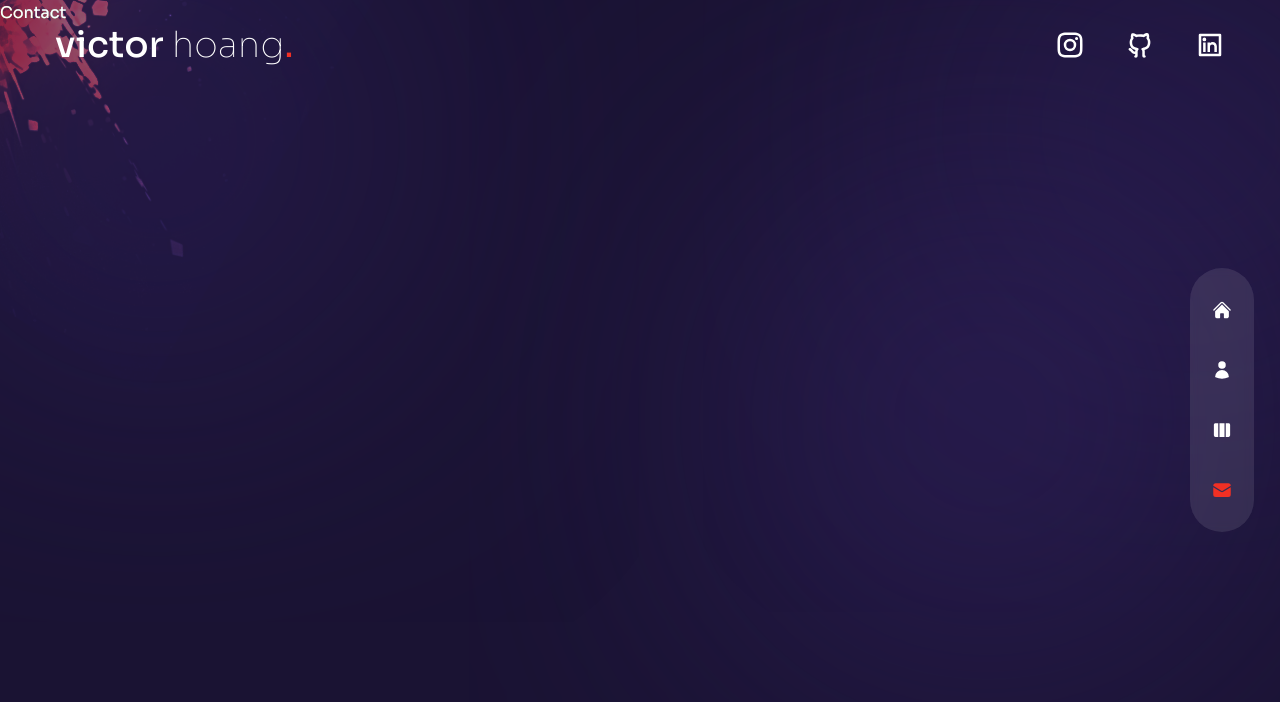
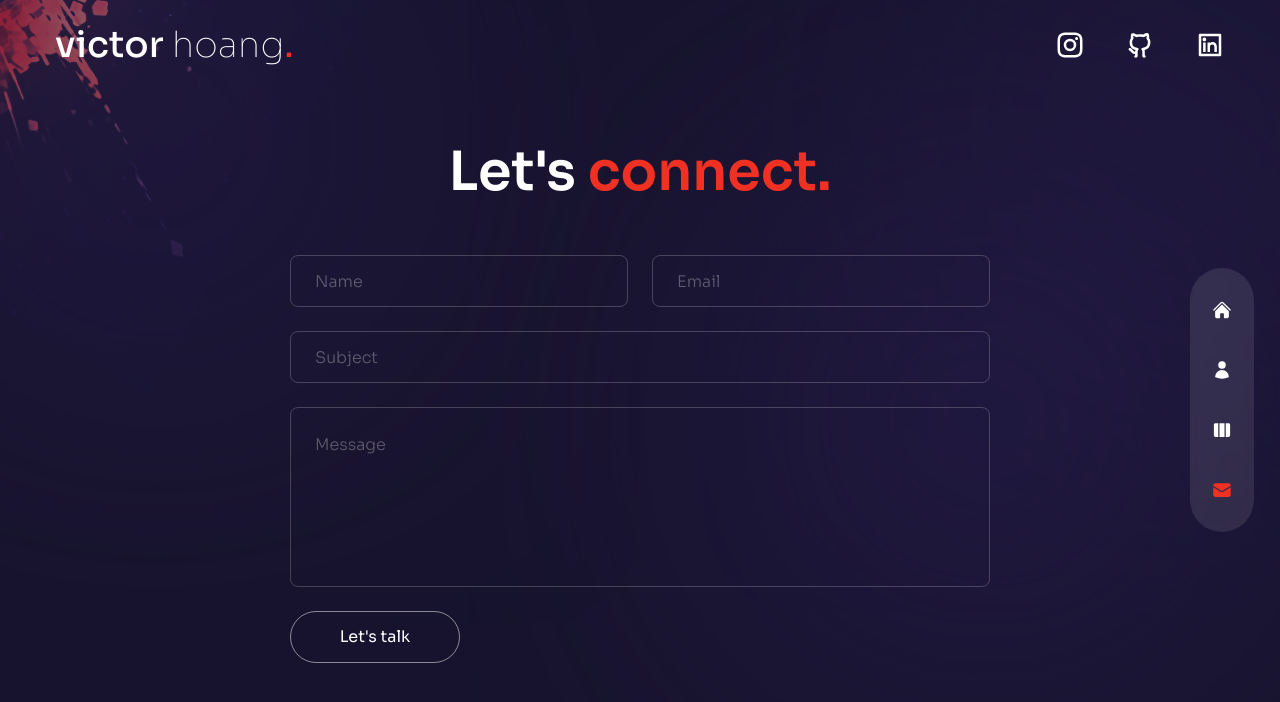
Before and after one commit to VictorH38/vichoang.com-2.0, a Next.js app: page /contact in a window 1280 px wide. Shown: the top 702 px of the page. Built offline with nearby package versions, Linux system fonts and the light colour scheme.

Commit message:
contact page

```diff
--- a/pages/contact/index.js
+++ b/pages/contact/index.js
@@ -1,5 +1,57 @@
+// components
+import Circles from '/components/Circles';
+
+// icons
+import { BsArrowRight } from 'react-icons/bs';
+
+// framer
+import { motion } from 'framer-motion';
+
+// variants
+import { fadeIn } from '../../variants';
+
 const Contact = () => {
-  return <div>Contact</div>;
+  return (
+    <div className='h-full bg-primary/30'>
+      <div className='container mx-auto py-32 text-center xl:text-left flex items-center justify-center h-full'>
+        {/* text & form */}
+        <div className='flex flex-col w-full max-w-[700px]'>
+          {/* text */}
+          <motion.h2
+            variants={fadeIn('up', 0.2)}
+            initial='hidden'
+            animate='show'
+            exit='hidden'
+            className='h2 text-center mb-12'
+          >
+            Let's <span className='text-accent'>connect.</span>
+          </motion.h2>
+          {/* form */}
+          <motion.form
+            variants={fadeIn('up', 0.4)}
+            initial='hidden'
+            animate='show'
+            exit='hidden'
+            className='flex-1 flex flex-col gap-6 w-full mx-auto'
+          >
+            {/* input group */}
+            <div className='flex gap-x-6 w-full'>
+              <input type='text' placeholder='name' className='input' />
+              <input type='text' placeholder='email' className='input' />
+            </div>
+            <input type='text' placeholder='subject' className='input' />
+            <textarea placeholder='message' className='textarea'></textarea>
+            <button className='btn rounded-full border border-white/50 max-w-[170px] px-8 transition-all duration-300 flex items-center justify-center overflow-hidden hover:border-accent group'>
+              <span className='group-hover:-translate-y-[120%] group-hover:opacity-0 transition-all duration-500'>
+                Let's talk
+              </span>
+              <BsArrowRight className='-translate-y-[120%] opacity-0 group-hover:translate-y-0 group-hover:opacity-100 transition-all duration-300 absolute text-[22px]' />
+            </button>
+          </motion.form>
+        </div>
+      </div>
+    </div>
+  );
 };
 
 export default Contact;
```
